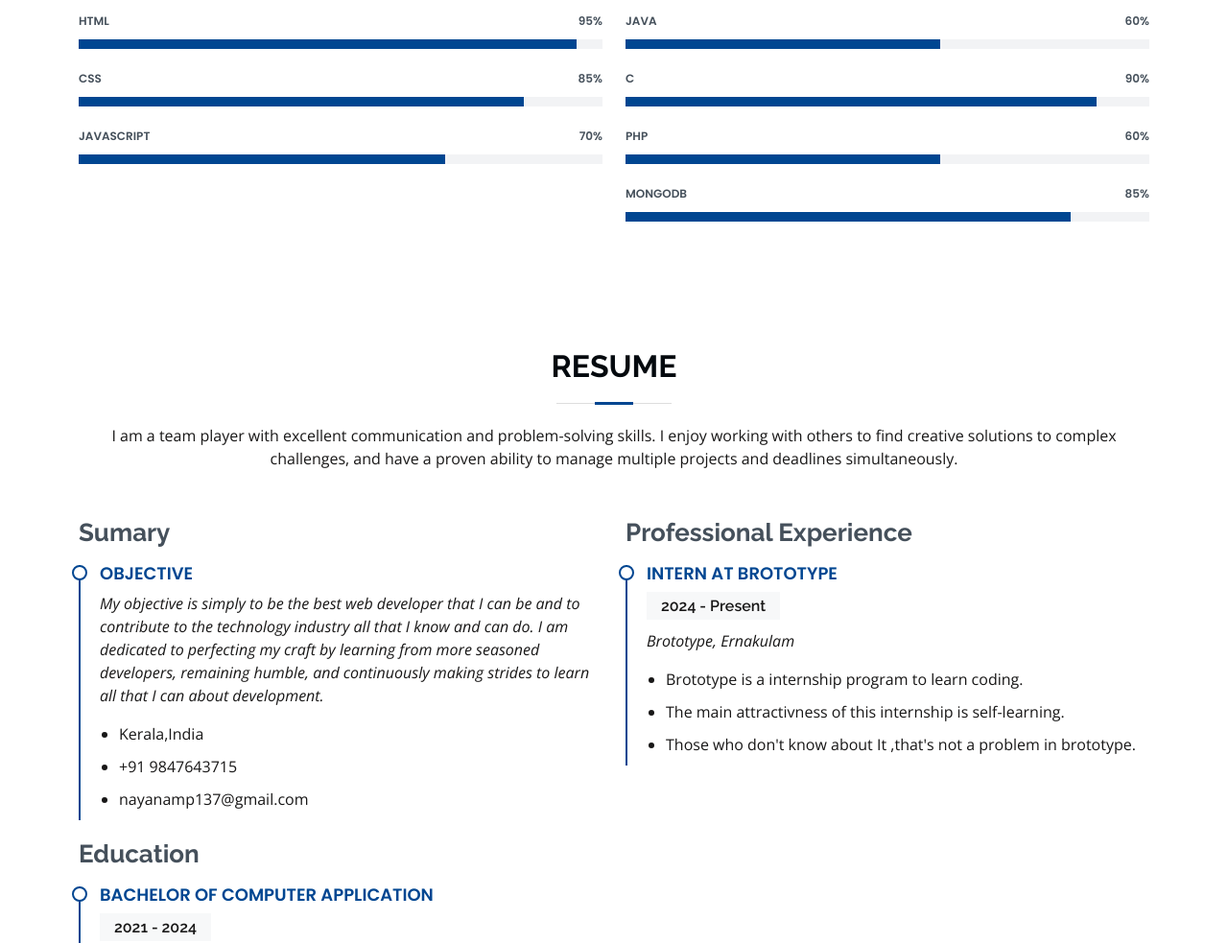
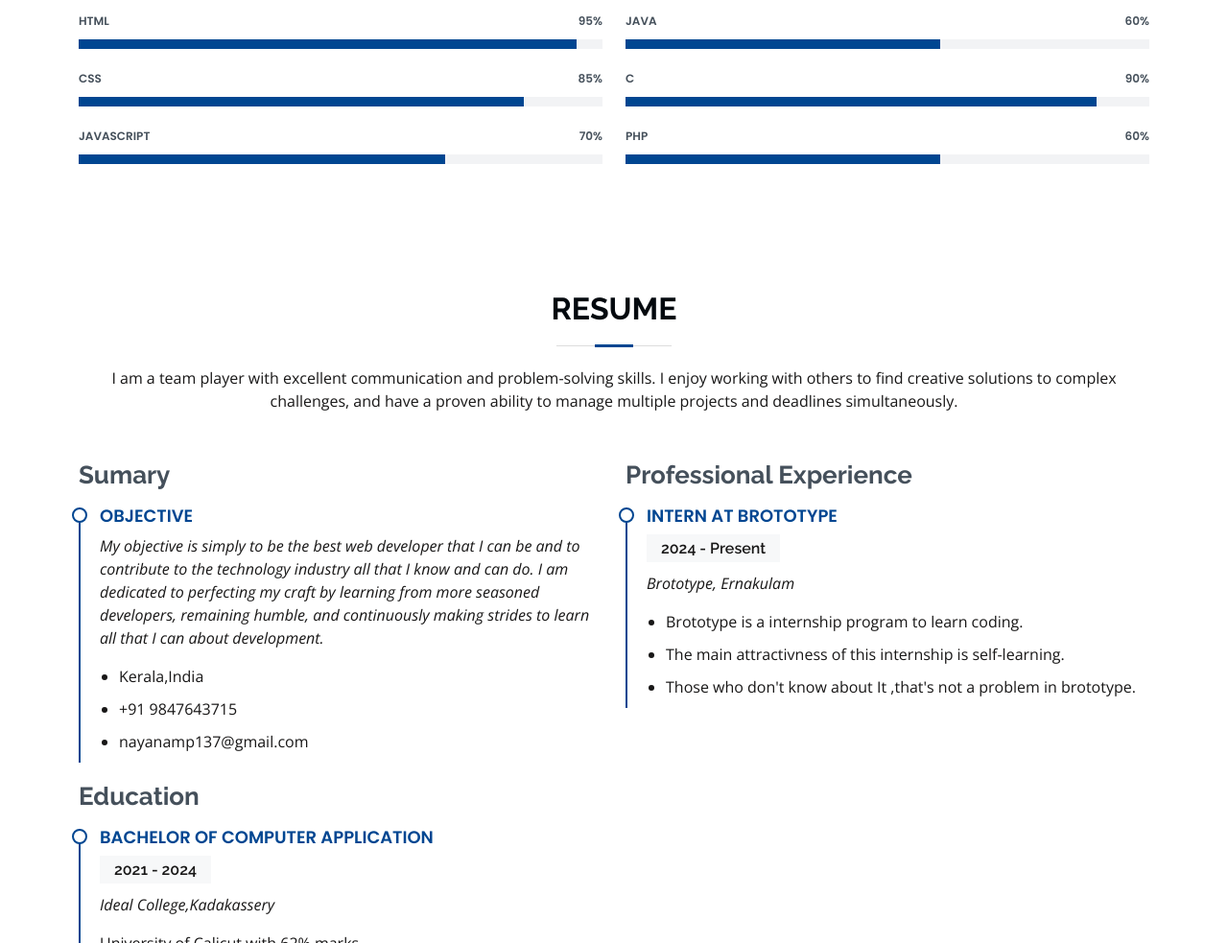
Before and after one commit to Nayanamp123/personal-web, a plain HTML site: page index.html in a window 1280 px wide. Shown: the part 1692-2675 px from the top of the page at 96% size. Drawn offline with nearby package versions, Linux system fonts and the light colour scheme.

Commit message:
Update index.html

```diff
--- a/index.html
+++ b/index.html
@@ -208,12 +208,6 @@
               </div>
             </div>
 
-             <div class="progress">
-              <span class="skill">MongoDB <i class="val">85%</i></span>
-              <div class="progress-bar-wrap">
-                <div class="progress-bar" role="progressbar" aria-valuenow="85" aria-valuemin="0" aria-valuemax="100"></div>
-              </div>
-            </div>
 
 
           </div>
```
